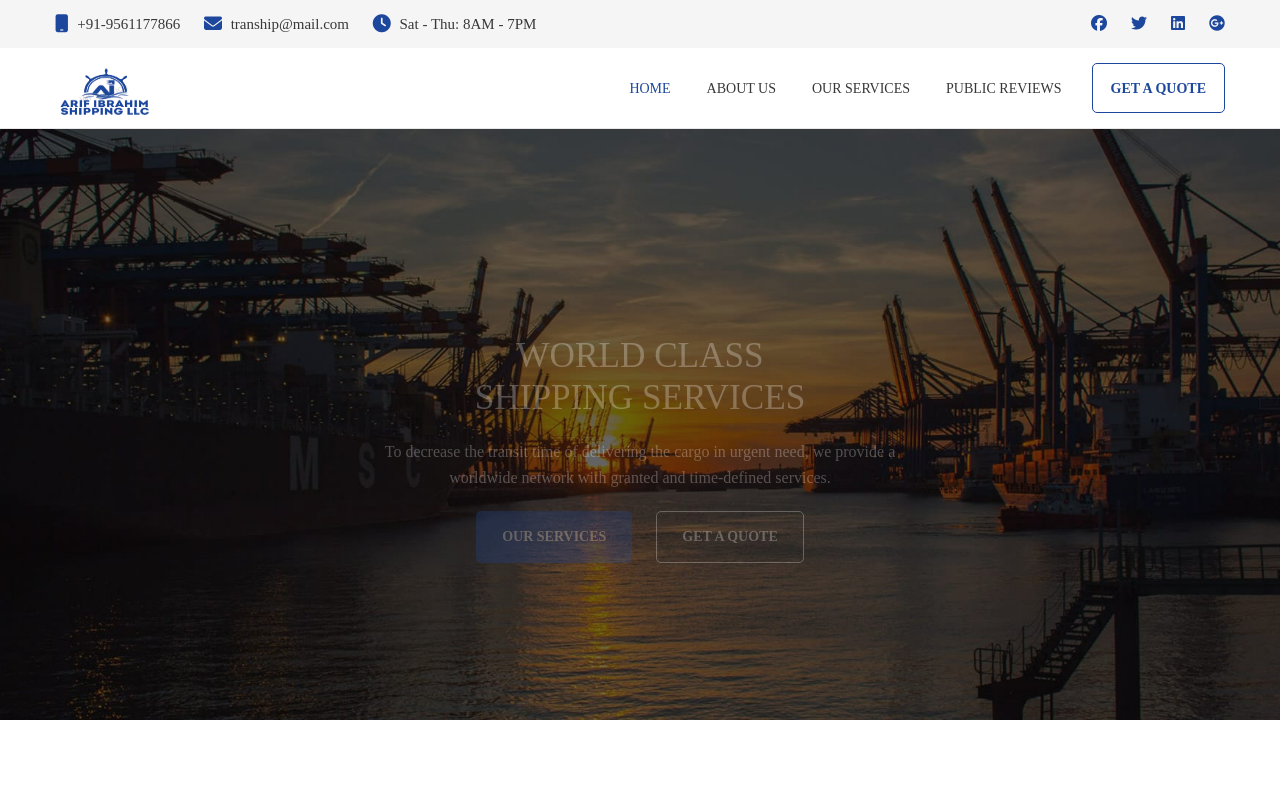
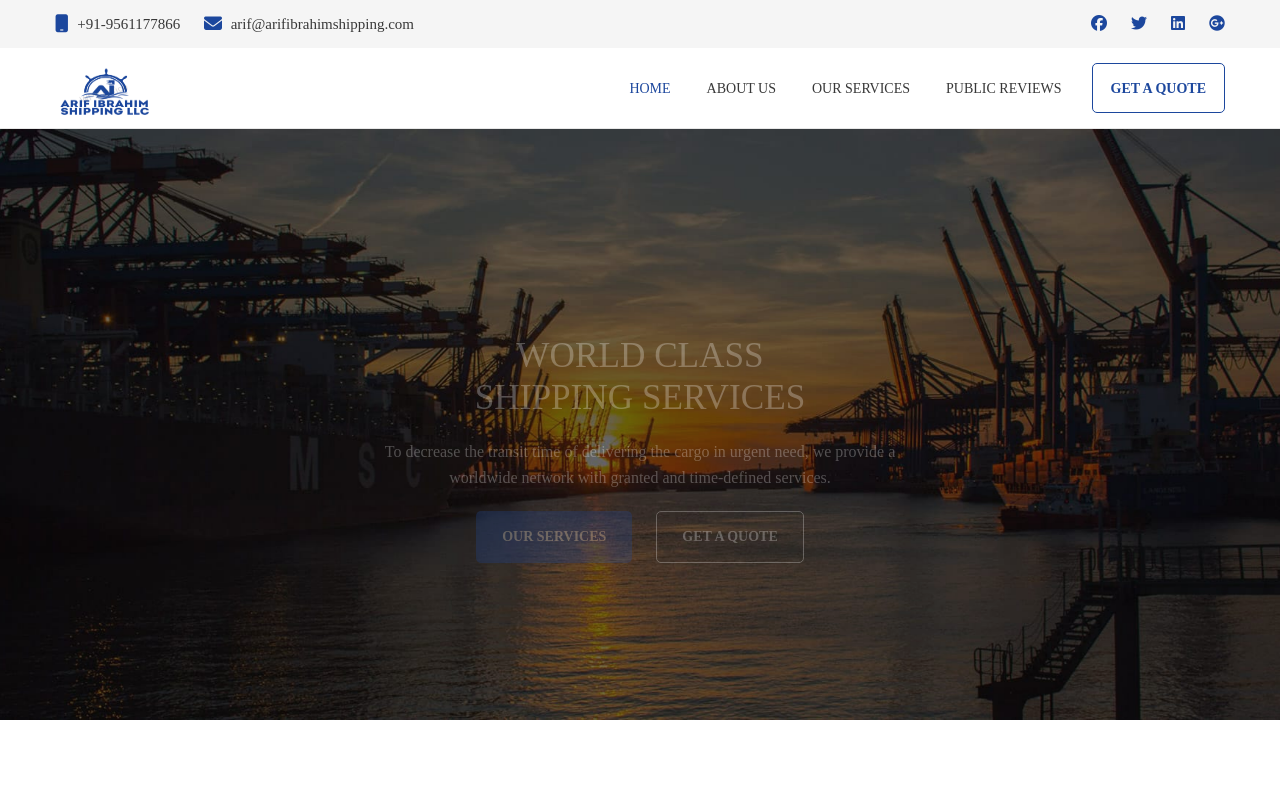
Before and after one commit to samirsk03/Arif-Shipping-LLC, a plain HTML site: page index.html in a window 1280 px wide. Shown: the top 797 px of the page. Drawn offline with Linux system fonts and the light colour scheme; files whose address does not match are found by name.

Commit message:
Update index.html

```diff
--- a/index.html
+++ b/index.html
@@ -55,12 +55,9 @@ href="https://cdnjs.cloudflare.com/ajax/libs/font-awesome/6.5.0/css/all.min.css"
                         </li>
                         <li class="mail hidden-xs">
                             <i class="fa fa-envelope-o" aria-hidden="true"></i>
-                            <span>tranship@mail.com</span>
+                            <span>arif@arifibrahimshipping.com</span>
                         </li>
-                        <li class="time hidden-xs">
-                            <i class="fa fa-clock-o" aria-hidden="true"></i>
-                            <span>Sat - Thu: 8AM - 7PM </span>
-                        </li>
+
                     </ul>
                     <ul class="social">
                         <li>
```
